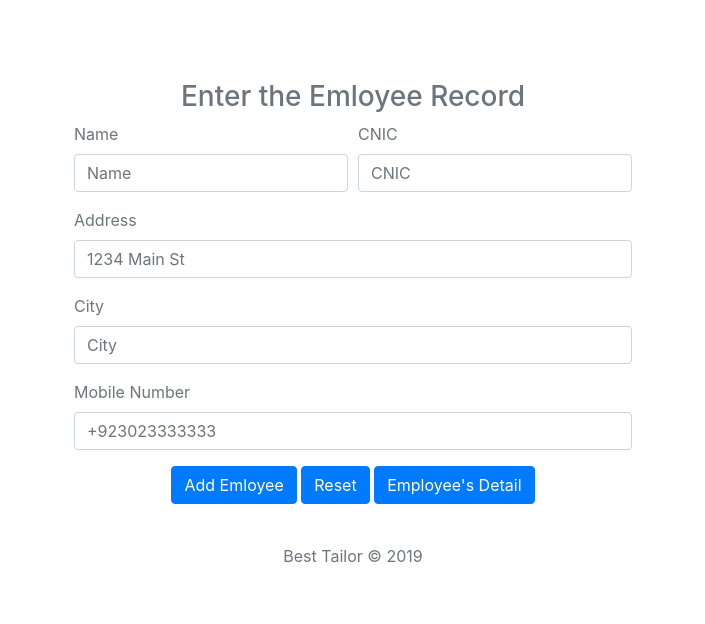
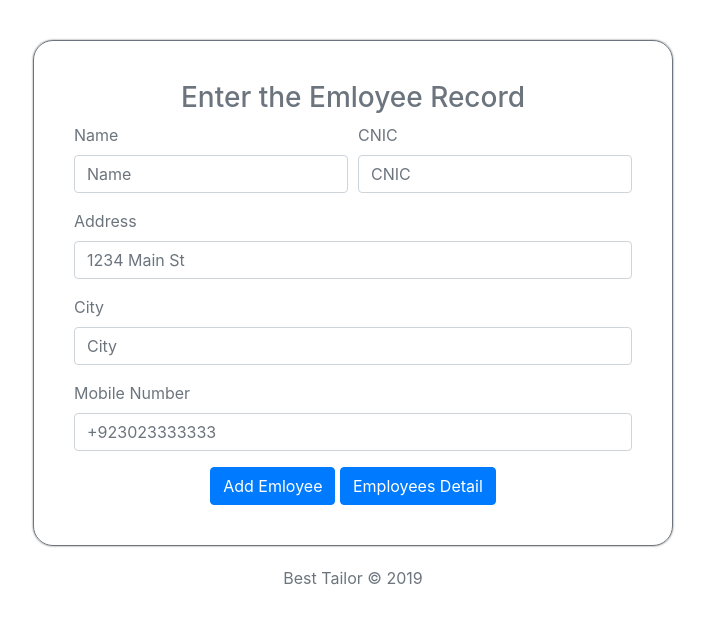
Before and after one commit to Irshad-Khan/STS, a Laravel app: page /employee/create in a window 1280 px wide. Shown: the part 56-680 px from the top of the page, without its empty margins (287-992 px from the left). Run offline with Laravel 8, Linux system fonts and the light colour scheme; some libraries are stand-ins or nearby versions.

Commit message:
some changes

```diff
--- a/public/css/style.css
+++ b/public/css/style.css
@@ -3,6 +3,10 @@
     margin-left: auto;
     padding: 40px;
     margin-top: 40px;
+    border: 1px solid;
+    border-radius: 20px;
+    box-shadow: 0 0 2px #666;
+    margin-bottom: 20px
 }
 
 .flash-message{
@@ -35,7 +39,7 @@ fieldset {
     padding: 30px;
     border: 1px solid #666;
     border-radius: 8px;
-    box-shadow: 0 0 4px #666;
+    box-shadow: 0 0 2px #666;
 }
 legend {
 	float:left;
--- a/resources/views/employee/create.blade.php
+++ b/resources/views/employee/create.blade.php
@@ -30,8 +30,7 @@
   </div>
   <div style="text-align: center;">
     <button type="submit" class="btn btn-primary">Add Emloyee</button>
-    <button type="reset" class="btn btn-primary">Reset</button>
-    <a href="{{ url('employee/read') }}" class="btn btn-primary">Employee's Detail</a>
+    <a href="{{ url('employee/read') }}" class="btn btn-primary">Employees Detail</a>
   </div>
 </form>
          </div>
```
Also changed, not shown: routes/web.php (line endings or trailing spaces).
